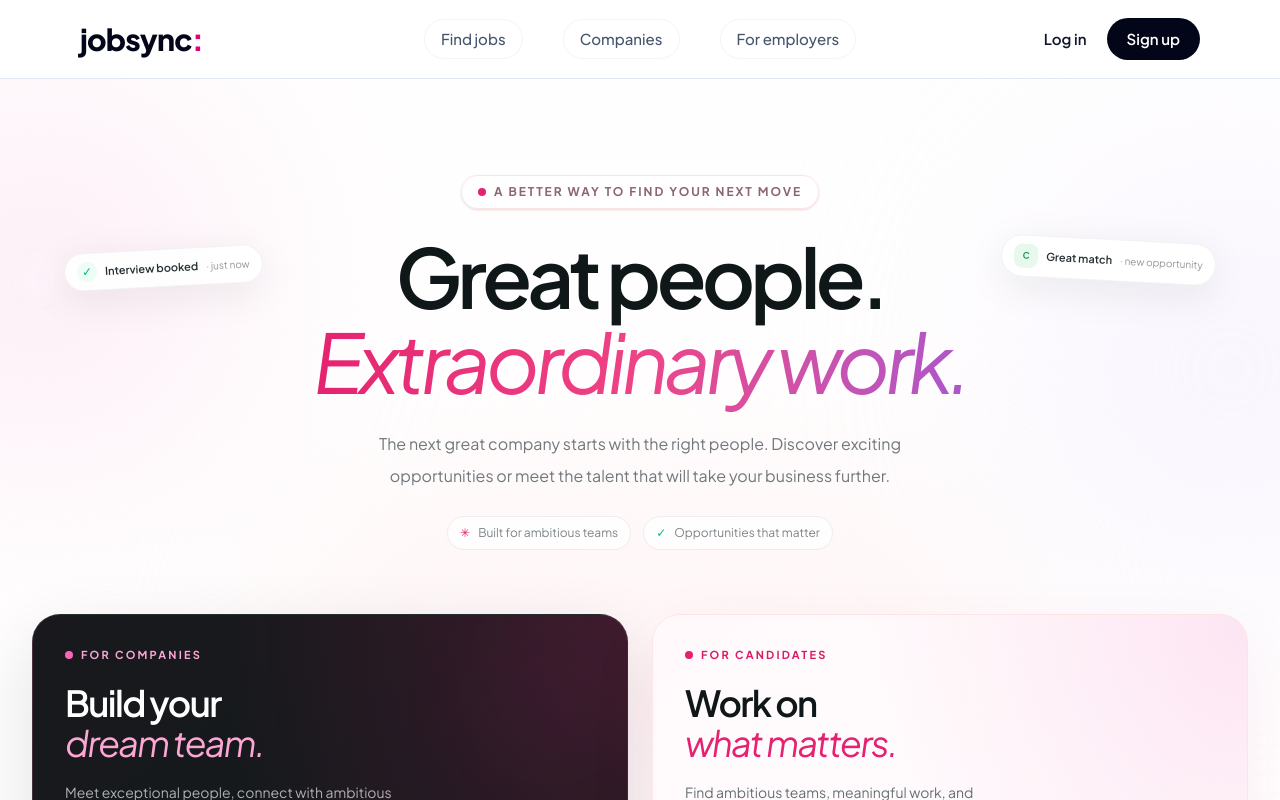
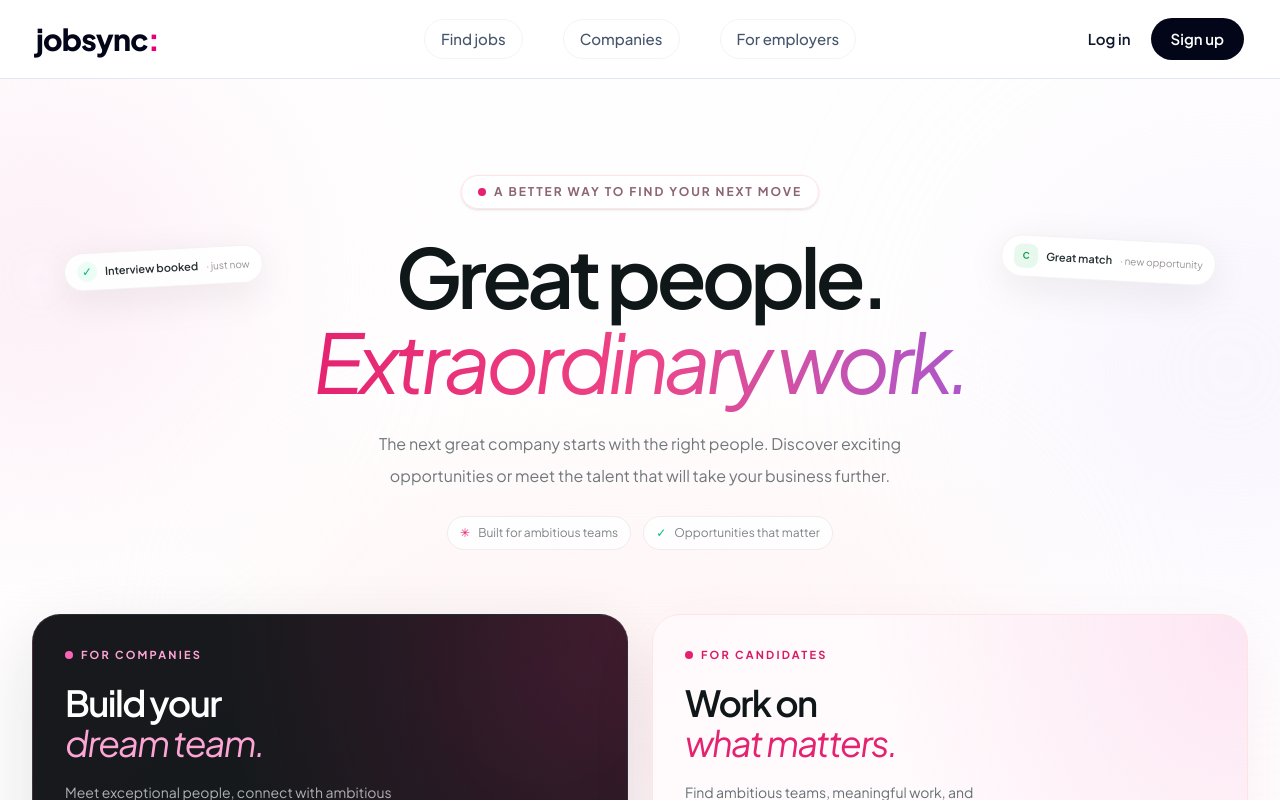
Before and after one commit to anjumhere/frontend-jobsync, a React (Vite) app: page / in a window 1280 px wide. Shown: the top 800 px of the page. Built offline with nearby package versions, Linux system fonts and the light colour scheme.

Commit message:
style(home): widen navbar container to 1240px

```diff
--- a/src/components/Navbar.tsx
+++ b/src/components/Navbar.tsx
@@ -1,7 +1,7 @@
 const Navbar = () => {
   return (
     <header className="sticky top-0 z-30 border-b border-slate-200 bg-white">
-      <nav className="relative mx-auto flex h-[78px] max-w-6xl items-center justify-between px-4">
+      <nav className="relative mx-auto flex h-[78px] max-w-[1240px] items-center justify-between px-4">
         <a
           href="/"
           className="text-3xl font-extrabold tracking-tight text-slate-950"
```
